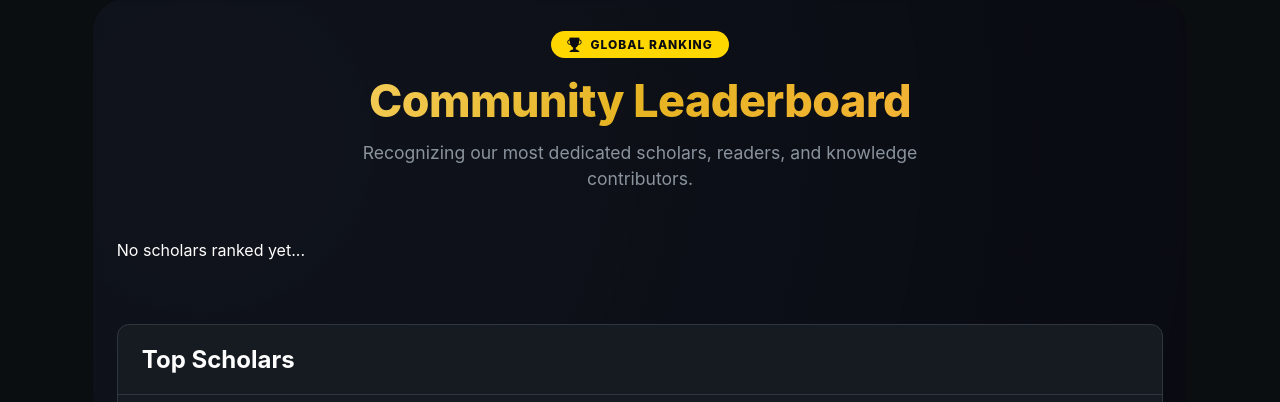
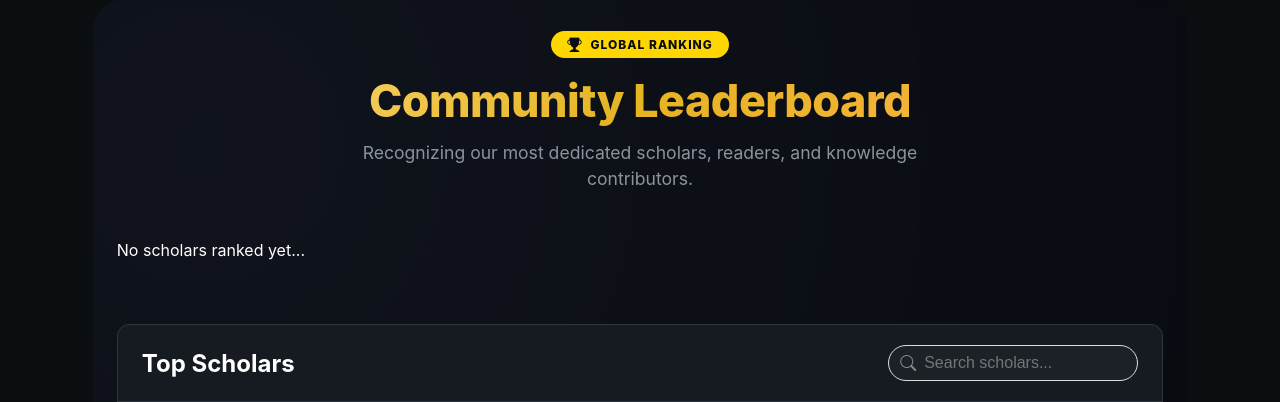
Before and after one commit to Ali-Wael-Hassan/Duck-Store, a Django app: page /community/ in a window 1280 px wide. Shown: the part 80-482 px from the top of the page. Run offline with Django 5.2, Linux system fonts and the light colour scheme.

Commit message:
added search in community page

```diff
--- a/Community/urls.py
+++ b/Community/urls.py
@@ -5,4 +5,5 @@ urlpatterns = [
     # This makes the leaderboard available at the base of this app
     path('', views.community_view, name='community'),
     path('community', views.community_view, name='community'),
+    path('search/', views.search_scholars, name='community_search'),
 ]
--- a/Community/views.py
+++ b/Community/views.py
@@ -1,6 +1,7 @@
 from django.shortcuts import render
 from Authentication.models import User
 from django.db.models import Sum
+from django.http import JsonResponse
 
 def community_view(request):
     all_users = User.objects.all().order_by('-points')
@@ -26,3 +27,26 @@ def community_view(request):
         'total_books_k': round(total_books / 1000, 1),
         'total_points_m': round(total_points / 1000000, 1),
     })
+def search_scholars(request):
+    # Get the search term from the URL (e.g., ?q=moaz)
+    query = request.GET.get('q', '')
+
+    if query:
+        # Search the 'name' or 'username' fields in your DB
+        results = User.objects.filter(name__icontains=query).order_by('-points')[:10]
+    else:
+        results = User.objects.all().order_by('-points')[:10]
+
+    # Convert the database objects into a list of dictionaries (JSON)
+    data = []
+    for user in results:
+        data.append({
+            'name': user.name,
+            'avatar': user.avatar if user.avatar else '/assets/dummy/default.jpg',
+            'points': user.points,
+            'readings': user.readings,
+            'reviews': user.reviews,
+            'rank_name': user.rank.name if user.rank else "Scholar"
+        })
+
+    return JsonResponse({'status': 'success', 'users': data})
--- a/templates/Community/community.html
+++ b/templates/Community/community.html
@@ -67,8 +67,14 @@
             </section>
 
             <section class="scholars-section">
-                <header class="scholars-section__header">
-                    <h2>Top Scholars</h2>
+                <header class="scholars-section__header" style="display: flex; justify-content: space-between; align-items: center;">
+                <h2>Top Scholars</h2>
+
+                    <div class="search-box" style="position: relative;">
+                        <i class="bi bi-search" style="position: absolute; left: 12px; top: 50%; transform: translateY(-50%); color: #888;"></i>
+                        <input type="text" id="scholar-search" placeholder="Search scholars..."
+                            style="padding: 8px 12px 8px 35px; border-radius: 20px; border: 1px solid #ddd; outline: none; width: 250px;">
+                    </div>
                 </header>
                 <div class="scholars-table-wrapper">
                     <table class="scholars-table">
@@ -105,7 +111,47 @@
                     </table>
                 </div>
             </section>
+            <script>
+    const searchInput = document.getElementById('scholar-search');
+    const tableBody = document.getElementById('scholars-table-body');
+    const currentUserId = "{{ user.id }}"; // To keep highlighting 'You'
 
+    searchInput.addEventListener('input', (e) => {
+        const query = e.target.value;
+
+        // Fetch results from the Django view we created earlier
+        fetch(`{% url 'community_search' %}?q=${query}`)
+            .then(response => response.json())
+            .then(data => {
+                tableBody.innerHTML = ''; // Clear current rows
+
+                data.users.forEach((scholar, index) => {
+                    const isUser = scholar.id == currentUserId;
+                    const rowClass = isUser ? 'scholars-table__user-row' : '';
+                    const displayName = isUser ? `You (${scholar.name})` : scholar.name;
+
+                    const row = `
+                        <tr class="${rowClass}">
+                            <td>#${index + 1}</td>
+                            <td>
+                                <div class="scholar-info">
+                                    <img src="${scholar.avatar}" alt="${scholar.name}">
+                                    <div>
+                                        <span class="scholar-info__name">${displayName}</span>
+                                        <span class="scholar-info__meta">${scholar.rank_name}</span>
+                                    </div>
+                                </div>
+                            </td>
+                            <td>${scholar.readings} books</td>
+                            <td>${scholar.reviews}</td>
+                            <td class="highlighted-points">${scholar.points}</td>
+                        </tr>
+                    `;
+                    tableBody.insertAdjacentHTML('beforeend', row);
+                });
+            });
+    });
+</script>
             <section class="stats-grid" id="stats-container">
                 <article class="stats-grid__card">
                     <span class="stats-grid__label">Active Members</span>
```
